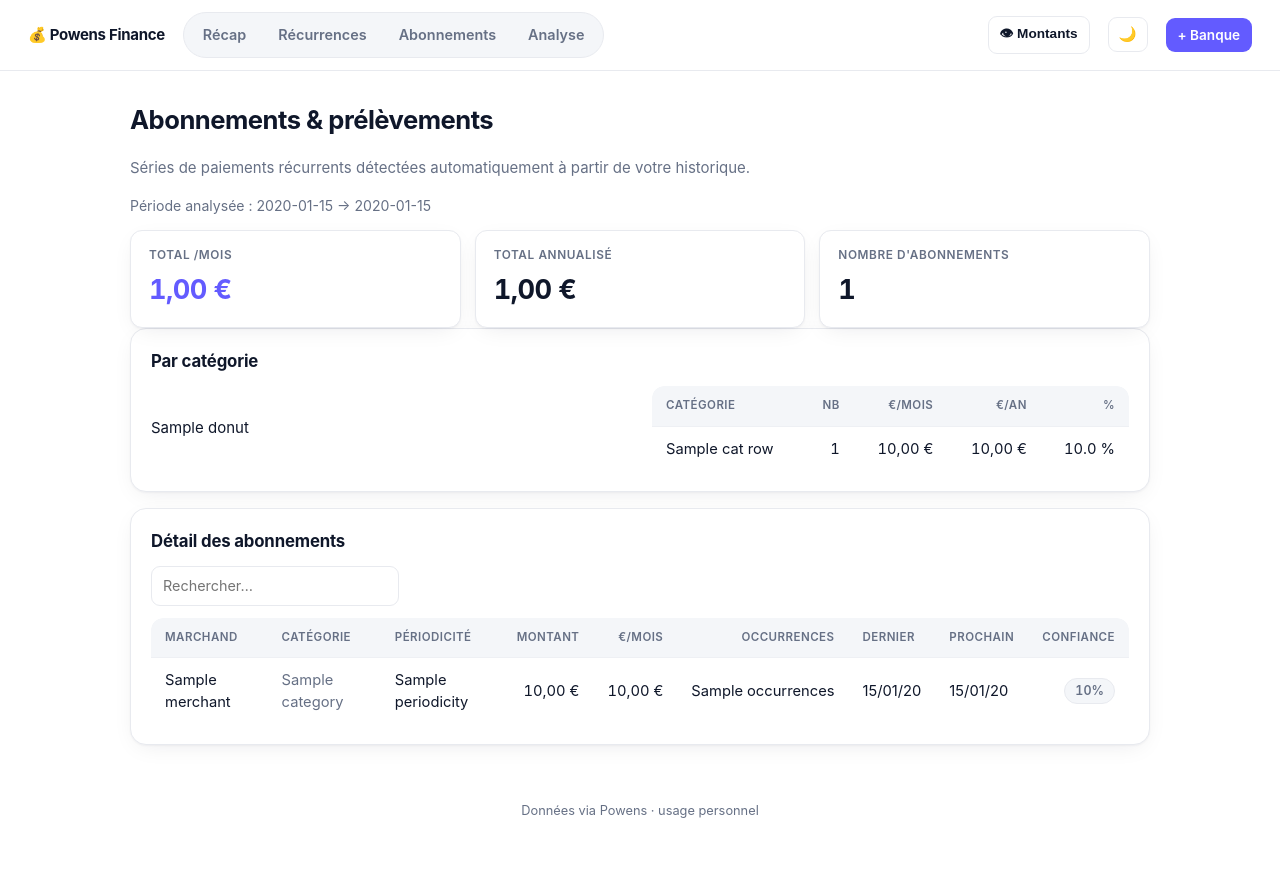
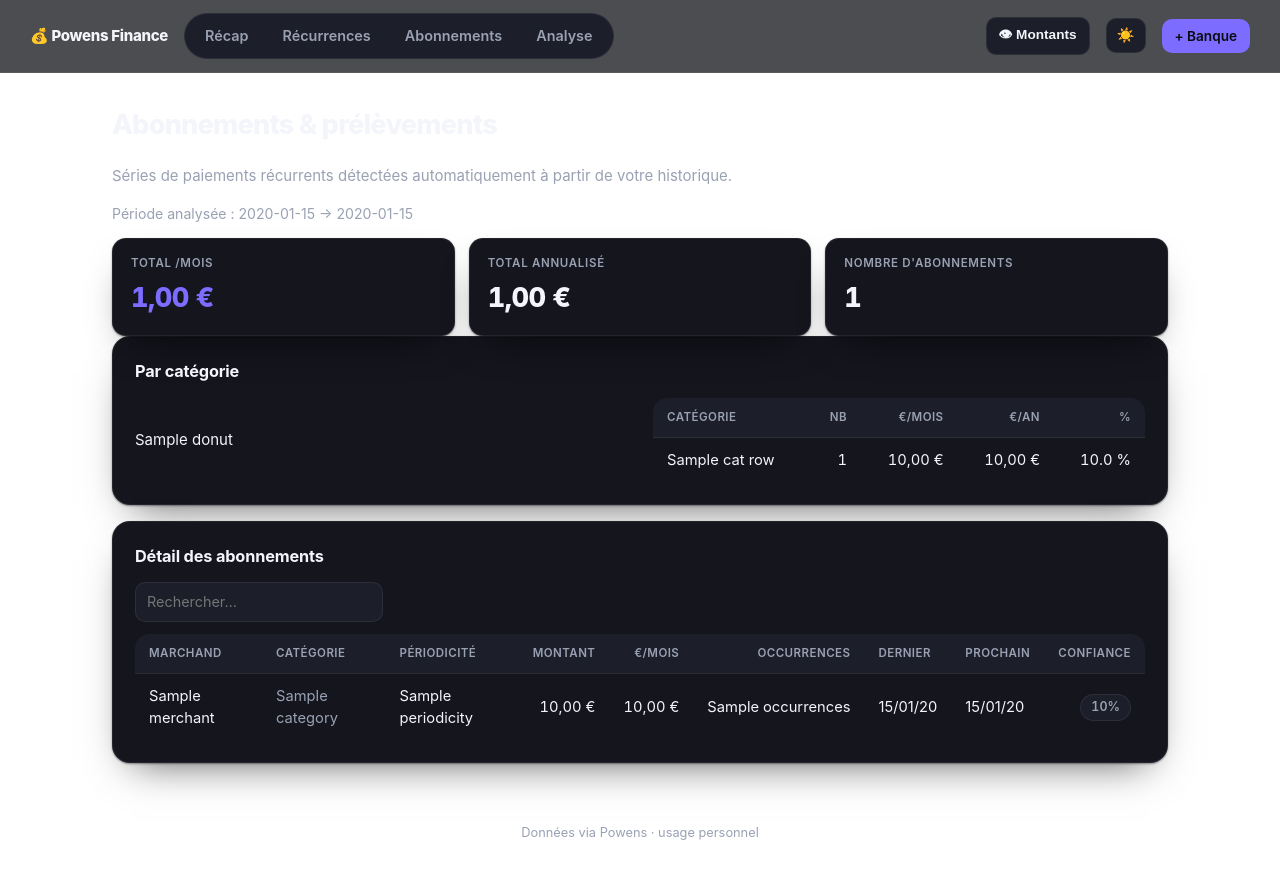
Before and after one commit to bartolije/pypowens, a FastAPI app: template app/templates/recurring.html in a window 1280 px wide. Before the commit the page ends 818 px from the top, so only its background shows below. Run offline with FastAPI, Linux system fonts and the light colour scheme; the template is opened without the code that fills it: most values are stand-ins (such as "Sample title", 1, 10 or a date in 2020); parts of the project's set-up code (start-up, migrations or seed data) failed here and were passed over.

Commit message:
app: dark premium fintech redesign (Revolut-style)
- Dark-first theme (default) with gradient glow background, violet/neon-green accents
- Recap: hero balance card with trend chip (from investment valuation diff),
  donut with total in the center, colored allocation bars (replaces the empty
  grey panel); redundant page title removed
- donut_chart: optional center_top/center_bottom labels
- All pages inherit the new premium look via the shared style.css
- Light theme still available via the toggle

Verified via screenshots (recap + analyse, dark). 25 tests, ruff clean.

Co-Authored-By: Claude Opus 4.8 (1M context) <noreply@anthropic.com>

```diff
--- a/app/static/style.css
+++ b/app/static/style.css
@@ -1,135 +1,160 @@
-/* Powens Finance — self-contained modern design system (no framework, no CDN).
-   Light/dark via [data-theme]. System font stack (SF Pro on macOS). */
+/* Powens Finance — self-contained premium fintech design (no framework/CDN).
+   Dark-first (Revolut-ish). Light theme available via [data-theme="light"]. */
 
-:root {
-  --bg: #f6f7f9;
-  --bg-grad: radial-gradient(1200px 600px at 100% -10%, #eef0ff 0%, transparent 55%),
-             radial-gradient(1000px 500px at -10% 0%, #eafff6 0%, transparent 50%);
+:root, [data-theme="dark"] {
+  --bg: #08090d;
+  --bg-grad:
+    radial-gradient(900px 500px at 88% -8%, rgba(124,108,255,.20), transparent 60%),
+    radial-gradient(760px 460px at 8% 4%, rgba(47,230,168,.12), transparent 58%);
+  --panel: #14151d;
+  --panel-2: #1c1e29;
+  --panel-3: #232634;
+  --ink: #f3f5fa;
+  --muted: #99a1b3;
+  --line: rgba(255,255,255,.07);
+  --line-2: rgba(255,255,255,.05);
+  --accent: #7c6cff;
+  --accent-2: #2fe6a8;
+  --accent-ink: #0a0b10;
+  --pos: #2fe6a8;
+  --neg: #ff5c7c;
+  --grad-hero: linear-gradient(135deg, rgba(124,108,255,.28), rgba(47,230,168,.10) 70%);
+  --grad-text: linear-gradient(90deg, #ffffff, #cdc6ff);
+  --shadow: 0 1px 2px rgba(0,0,0,.4), 0 18px 40px -20px rgba(0,0,0,.7);
+  --glow: 0 0 0 1px rgba(124,108,255,.08), 0 20px 60px -28px rgba(124,108,255,.5);
+  --r-xl: 22px; --r-lg: 18px; --r: 14px; --r-sm: 10px;
+}
+[data-theme="light"] {
+  --bg: #f5f6f9;
+  --bg-grad:
+    radial-gradient(900px 500px at 92% -10%, rgba(124,108,255,.16), transparent 60%),
+    radial-gradient(700px 440px at 0% 0%, rgba(47,230,168,.12), transparent 58%);
   --panel: #ffffff;
-  --panel-2: #f4f6f9;
-  --ink: #0f172a;
-  --muted: #667085;
-  --line: #e8eaef;
+  --panel-2: #f1f3f7;
+  --panel-3: #e9ecf2;
+  --ink: #0f1220;
+  --muted: #5f6b7e;
+  --line: #e6e9f0;
   --line-2: #eef0f4;
-  --accent: #635bff;
+  --accent: #6a5cff;
+  --accent-2: #10b981;
   --accent-ink: #ffffff;
   --pos: #0ca678;
-  --neg: #e03131;
-  --shadow: 0 1px 2px rgba(16,24,40,.04), 0 6px 24px -8px rgba(16,24,40,.10);
-  --shadow-lg: 0 8px 40px -12px rgba(16,24,40,.22);
-  --r-lg: 16px;
-  --r: 12px;
-  --r-sm: 9px;
-}
-[data-theme="dark"] {
-  --bg: #0b0e14;
-  --bg-grad: radial-gradient(1100px 560px at 100% -10%, #1a1c3a 0%, transparent 55%),
-             radial-gradient(900px 480px at -10% 0%, #08241d 0%, transparent 55%);
-  --panel: #141922;
-  --panel-2: #1b212c;
-  --ink: #e8eef6;
-  --muted: #8b98a9;
-  --line: #232b37;
-  --line-2: #1e2530;
-  --accent: #8b90ff;
-  --accent-ink: #0b0e14;
-  --pos: #35d0a0;
-  --neg: #ff6b6b;
-  --shadow: 0 1px 2px rgba(0,0,0,.3), 0 8px 30px -12px rgba(0,0,0,.5);
-  --shadow-lg: 0 12px 48px -12px rgba(0,0,0,.6);
+  --neg: #e03a5a;
+  --grad-hero: linear-gradient(135deg, rgba(106,92,255,.14), rgba(16,185,129,.10) 70%);
+  --grad-text: linear-gradient(90deg, #1a1440, #4b3fd6);
+  --shadow: 0 1px 2px rgba(16,24,40,.04), 0 12px 30px -14px rgba(16,24,40,.18);
+  --glow: 0 10px 40px -18px rgba(106,92,255,.35);
 }
 
 * { box-sizing: border-box; }
-html { -webkit-text-size-adjust: 100%; }
 body {
   margin: 0;
   font-family: -apple-system, BlinkMacSystemFont, "SF Pro Text", "Segoe UI", Inter, Roboto,
     Helvetica, Arial, sans-serif;
-  font-size: 15px;
-  line-height: 1.5;
-  color: var(--ink);
+  font-size: 15px; line-height: 1.5; color: var(--ink);
   background: var(--bg) var(--bg-grad) fixed;
   -webkit-font-smoothing: antialiased;
 }
 a { color: var(--accent); text-decoration: none; }
-h1 { font-size: 1.6rem; font-weight: 700; letter-spacing: -.02em; margin: 0; }
-h2 { font-size: 1.05rem; font-weight: 650; letter-spacing: -.01em; margin: 0 0 12px; }
-h3 { font-size: .9rem; font-weight: 600; color: var(--muted); margin: 0 0 8px; }
-.muted { color: var(--muted); }
-.pos { color: var(--pos); }
-.neg { color: var(--neg); }
+h1 { font-size: 1.7rem; font-weight: 800; letter-spacing: -.03em; margin: 0; color: var(--ink); }
+h2 { font-size: 1.02rem; font-weight: 700; letter-spacing: -.01em; margin: 0 0 14px; }
+h3 { font-size: .82rem; font-weight: 600; color: var(--muted); margin: 0 0 8px;
+  text-transform: uppercase; letter-spacing: .05em; }
+.muted { color: var(--muted); } .pos { color: var(--pos); } .neg { color: var(--neg); }
 .small { font-size: .85rem; }
 
 /* Topbar */
 .topbar {
-  position: sticky; top: 0; z-index: 40;
-  display: flex; align-items: center; gap: 18px;
-  padding: 12px clamp(14px, 3vw, 28px);
-  background: color-mix(in srgb, var(--panel) 78%, transparent);
-  backdrop-filter: saturate(1.4) blur(12px);
+  position: sticky; top: 0; z-index: 40; display: flex; align-items: center; gap: 16px;
+  padding: 13px clamp(14px, 3vw, 30px);
+  background: color-mix(in srgb, var(--bg) 72%, transparent);
+  backdrop-filter: saturate(1.5) blur(14px);
   border-bottom: 1px solid var(--line);
 }
-.brand { font-weight: 750; letter-spacing: -.02em; white-space: nowrap; }
-.brand .logo { color: var(--accent); }
+.brand { font-weight: 800; letter-spacing: -.02em; white-space: nowrap; }
 .tabs { display: flex; gap: 2px; padding: 4px; background: var(--panel-2);
   border: 1px solid var(--line); border-radius: 999px; }
-.tabs a {
-  padding: 7px 15px; border-radius: 999px; color: var(--muted); font-weight: 600;
-  font-size: .9rem; transition: all .15s;
-}
+.tabs a { padding: 7px 16px; border-radius: 999px; color: var(--muted); font-weight: 600;
+  font-size: .9rem; transition: all .15s; }
 .tabs a:hover { color: var(--ink); }
-.tabs a.on { background: var(--panel); color: var(--ink); box-shadow: var(--shadow); }
+.tabs a.on { background: var(--accent); color: var(--accent-ink); }
 .spacer { flex: 1; }
 
 .btn {
-  display: inline-flex; align-items: center; gap: 6px;
-  padding: 8px 15px; border-radius: var(--r-sm); font-weight: 600; font-size: .9rem;
-  border: 1px solid var(--line); background: var(--panel); color: var(--ink);
-  cursor: pointer; transition: all .15s; white-space: nowrap;
+  display: inline-flex; align-items: center; gap: 6px; padding: 8px 15px;
+  border-radius: var(--r-sm); font-weight: 600; font-size: .9rem; border: 1px solid var(--line);
+  background: var(--panel-2); color: var(--ink); cursor: pointer; transition: all .15s; white-space: nowrap;
 }
-.btn:hover { border-color: color-mix(in srgb, var(--accent) 45%, var(--line)); }
+.btn:hover { border-color: color-mix(in srgb, var(--accent) 50%, var(--line)); color: var(--ink); }
 .btn-primary { background: var(--accent); color: var(--accent-ink); border-color: transparent; }
-.btn-primary:hover { filter: brightness(1.06); }
+.btn-primary:hover { filter: brightness(1.08); }
 .btn-icon { padding: 8px 10px; }
-.btn-sm { padding: 6px 11px; font-size: .85rem; }
+.btn-sm { padding: 6px 12px; font-size: .85rem; }
 
 /* Layout */
-.wrap { max-width: 1080px; margin: 0 auto; padding: clamp(16px, 3vw, 30px); }
+.wrap { max-width: 1120px; margin: 0 auto; padding: clamp(16px, 3vw, 32px); }
 .page-head { display: flex; align-items: center; justify-content: space-between;
-  flex-wrap: wrap; gap: 12px; margin-bottom: 18px; }
+  flex-wrap: wrap; gap: 12px; margin-bottom: 20px; }
 .stack > * + * { margin-top: 16px; }
 
 /* Cards */
 .card {
   background: var(--panel); border: 1px solid var(--line); border-radius: var(--r-lg);
-  box-shadow: var(--shadow); padding: 20px;
+  box-shadow: var(--shadow); padding: 22px;
 }
 .card + .card { margin-top: 16px; }
-.grid2 { display: grid; grid-template-columns: 1fr; gap: 16px; }
-@media (min-width: 860px) { .grid2 { grid-template-columns: 1fr 1fr; } }
-.split { display: flex; gap: 24px; flex-wrap: wrap; align-items: center; }
+.grid2 { display: grid; grid-template-columns: 1fr; gap: 16px; margin-top: 16px; }
+@media (min-width: 900px) { .grid2 { grid-template-columns: 1.1fr 1fr; } }
+.split { display: flex; gap: 26px; flex-wrap: wrap; align-items: center; }
 .split > * { flex: 1 1 260px; }
 
+/* Hero balance */
+.hero {
+  background: var(--grad-hero), var(--panel); border: 1px solid var(--line);
+  border-radius: var(--r-xl); padding: 26px 28px; box-shadow: var(--glow); margin-bottom: 16px;
+  position: relative; overflow: hidden;
+}
+.hero .label { text-transform: uppercase; letter-spacing: .14em; font-size: .72rem;
+  font-weight: 700; color: var(--muted); }
+.hero .balance { font-size: clamp(2.1rem, 5.5vw, 3rem); font-weight: 800; letter-spacing: -.035em;
+  margin: 8px 0 10px; color: var(--ink); }
+.hero-meta { display: flex; gap: 10px; flex-wrap: wrap; align-items: center; }
+.trend { display: inline-flex; align-items: center; gap: 5px; padding: 4px 11px; border-radius: 999px;
+  font-weight: 700; font-size: .8rem; }
+.trend.pos { background: color-mix(in srgb, var(--pos) 22%, transparent); color: var(--pos); }
+.trend.neg { background: color-mix(in srgb, var(--neg) 22%, transparent); color: var(--neg); }
+.chip { display: inline-flex; align-items: center; gap: 6px; padding: 4px 11px; border-radius: 999px;
+  background: var(--panel-2); border: 1px solid var(--line); color: var(--muted); font-size: .8rem; font-weight: 600; }
+
 /* Stat tiles */
-.stats { display: grid; grid-template-columns: repeat(auto-fit, minmax(160px, 1fr)); gap: 14px; }
-.stat {
-  background: var(--panel); border: 1px solid var(--line); border-radius: var(--r);
-  box-shadow: var(--shadow); padding: 16px 18px;
-}
-.stat .k { color: var(--muted); font-size: .74rem; font-weight: 600;
-  text-transform: uppercase; letter-spacing: .05em; }
-.stat .v { font-size: 1.7rem; font-weight: 700; letter-spacing: -.02em; margin-top: 6px;
+.stats { display: grid; grid-template-columns: repeat(auto-fit, minmax(150px, 1fr)); gap: 14px; }
+.stat { background: var(--panel); border: 1px solid var(--line); border-radius: var(--r);
+  box-shadow: var(--shadow); padding: 16px 18px; }
+.stat .k { color: var(--muted); font-size: .72rem; font-weight: 600; text-transform: uppercase;
+  letter-spacing: .06em; }
+.stat .v { font-size: 1.7rem; font-weight: 800; letter-spacing: -.02em; margin-top: 6px;
   font-variant-numeric: tabular-nums; }
-.stat .v.accent { color: var(--accent); }
-.stat .v.pos { color: var(--pos); } .stat .v.neg { color: var(--neg); }
+.stat .v.accent { color: var(--accent); } .stat .v.pos { color: var(--pos); } .stat .v.neg { color: var(--neg); }
+
+/* Allocation bars */
+.alloc { display: grid; gap: 15px; }
+.alloc .row { display: grid; grid-template-columns: 1fr auto auto; align-items: center;
+  gap: 4px 12px; }
+.alloc .dot { width: 10px; height: 10px; border-radius: 3px; display: inline-block; margin-right: 8px; }
+.alloc .name { font-weight: 600; }
+.alloc .amt { font-variant-numeric: tabular-nums; font-weight: 600; }
+.alloc .pct { color: var(--muted); font-size: .85rem; min-width: 42px; text-align: right; }
+.alloc .track { grid-column: 1 / -1; height: 8px; border-radius: 999px; background: var(--panel-2);
+  overflow: hidden; }
+.alloc .fill { height: 100%; border-radius: 999px; }
 
 /* Tables */
 .table-wrap { overflow-x: auto; border-radius: var(--r); }
 table { width: 100%; border-collapse: collapse; font-size: .92rem; }
 th, td { padding: 11px 14px; text-align: left; border-bottom: 1px solid var(--line-2); }
-thead th { color: var(--muted); font-size: .72rem; font-weight: 600;
-  text-transform: uppercase; letter-spacing: .04em; background: var(--panel-2);
-  position: sticky; top: 0; }
+thead th { color: var(--muted); font-size: .72rem; font-weight: 600; text-transform: uppercase;
+  letter-spacing: .04em; background: var(--panel-2); position: sticky; top: 0; }
 thead th:first-child { border-top-left-radius: var(--r); }
 thead th:last-child { border-top-right-radius: var(--r); }
 tbody tr { transition: background .1s; }
@@ -140,55 +165,47 @@ th.sortable { cursor: pointer; user-select: none; white-space: nowrap; }
 th.sortable:hover { color: var(--accent); }
 .arr { color: var(--accent); font-size: .8em; }
 
-/* Amount masking (global toggle) */
+/* Amounts + masking */
 .amount { white-space: nowrap; font-variant-numeric: tabular-nums; }
-.hide-amounts .amount {
-  filter: blur(7px); user-select: none; transition: filter .12s;
-}
+.hide-amounts .amount { filter: blur(8px); user-select: none; transition: filter .12s; }
 
 /* Badges */
-.badge {
-  display: inline-flex; align-items: center; padding: 3px 10px; border-radius: 999px;
-  font-size: .78rem; font-weight: 600; background: var(--panel-2);
-  border: 1px solid var(--line); color: var(--muted); white-space: nowrap;
-}
-.badge.pos { color: var(--pos);
-  border-color: color-mix(in srgb, var(--pos) 35%, var(--line));
-  background: color-mix(in srgb, var(--pos) 10%, transparent); }
-.badge.warn { color: var(--neg);
-  border-color: color-mix(in srgb, var(--neg) 35%, var(--line));
-  background: color-mix(in srgb, var(--neg) 10%, transparent); }
-.badge.accent { color: var(--accent);
-  border-color: color-mix(in srgb, var(--accent) 35%, var(--line));
-  background: color-mix(in srgb, var(--accent) 10%, transparent); }
+.badge { display: inline-flex; align-items: center; padding: 3px 10px; border-radius: 999px;
+  font-size: .78rem; font-weight: 600; background: var(--panel-2); border: 1px solid var(--line);
+  color: var(--muted); white-space: nowrap; }
+.badge.pos { color: var(--pos); border-color: color-mix(in srgb, var(--pos) 35%, var(--line));
+  background: color-mix(in srgb, var(--pos) 12%, transparent); }
+.badge.warn { color: var(--neg); border-color: color-mix(in srgb, var(--neg) 35%, var(--line));
+  background: color-mix(in srgb, var(--neg) 12%, transparent); }
+.badge.accent { color: var(--accent); border-color: color-mix(in srgb, var(--accent) 35%, var(--line));
+  background: color-mix(in srgb, var(--accent) 12%, transparent); }
 
 /* Forms */
 .filters { display: flex; flex-wrap: wrap; gap: 14px; align-items: flex-end; }
-label.field { display: flex; flex-direction: column; gap: 5px;
-  font-size: .74rem; font-weight: 600; color: var(--muted);
-  text-transform: uppercase; letter-spacing: .04em; }
-input, select {
-  padding: 8px 11px; border: 1px solid var(--line); border-radius: var(--r-sm);
-  background: var(--panel); color: var(--ink); font: inherit; font-size: .9rem;
-  transition: border-color .15s, box-shadow .15s;
-}
+label.field { display: flex; flex-direction: column; gap: 5px; font-size: .72rem; font-weight: 600;
+  color: var(--muted); text-transform: uppercase; letter-spacing: .04em; }
+input, select { padding: 8px 11px; border: 1px solid var(--line); border-radius: var(--r-sm);
+  background: var(--panel-2); color: var(--ink); font: inherit; font-size: .9rem;
+  transition: border-color .15s, box-shadow .15s; }
 input:focus, select:focus { outline: none; border-color: var(--accent);
-  box-shadow: 0 0 0 3px color-mix(in srgb, var(--accent) 18%, transparent); }
+  box-shadow: 0 0 0 3px color-mix(in srgb, var(--accent) 22%, transparent); }
 .search { min-width: 240px; margin-bottom: 12px; }
 
-/* Charts (from app/helpers.py) */
+/* Charts */
 .chart { display: block; max-width: 100%; overflow: visible; color: var(--ink); }
 .chart .cl { fill: currentColor; font-size: 12px; }
 .chart .cv { fill: var(--muted); font-size: 11px; font-variant-numeric: tabular-nums; }
 .donut { display: flex; gap: 26px; align-items: center; flex-wrap: wrap; }
 .donut-hole { fill: var(--panel); }
-.legend { list-style: none; margin: 0; padding: 0; display: grid; gap: 7px; font-size: .9rem; }
+.donut-c1 { fill: var(--muted); font-size: 11px; text-transform: uppercase; letter-spacing: .05em; }
+.donut-c2 { fill: var(--ink); font-size: 17px; font-weight: 800; }
+.legend { list-style: none; margin: 0; padding: 0; display: grid; gap: 8px; font-size: .9rem; }
 .legend li { display: flex; align-items: center; gap: 8px; }
 .legend .dot { width: 11px; height: 11px; border-radius: 4px; display: inline-block; }
 
 /* Empty state */
 .empty { text-align: center; padding: 60px 20px; color: var(--muted); }
-.empty .big { font-size: 1.1rem; color: var(--ink); margin-bottom: 6px; }
+.empty .big { font-size: 1.15rem; color: var(--ink); margin-bottom: 6px; font-weight: 700; }
 
 .period { color: var(--muted); font-size: .88rem; }
-.foot { text-align: center; padding: 26px; color: var(--muted); font-size: .8rem; }
+.foot { text-align: center; padding: 28px; color: var(--muted); font-size: .8rem; }
--- a/app/templates/base.html
+++ b/app/templates/base.html
@@ -1,5 +1,5 @@
 <!doctype html>
-<html lang="fr" data-theme="light">
+<html lang="fr" data-theme="dark">
 <head>
   <meta charset="utf-8">
   <meta name="viewport" content="width=device-width, initial-scale=1">
@@ -7,7 +7,7 @@
   <link rel="stylesheet" href="/static/style.css">
   <script>
     (function () {
-      var t = localStorage.getItem("pf-theme") || "light";
+      var t = localStorage.getItem("pf-theme") || "dark";
       document.documentElement.setAttribute("data-theme", t);
       if (localStorage.getItem("pf-hide") === "1") {
         document.documentElement.classList.add("hide-amounts");
```
Also changed, not shown: app/helpers.py (+22 -2 lines), app/recap.py (+27 -2 lines), app/templates/recap.html (+22 -25 lines).
